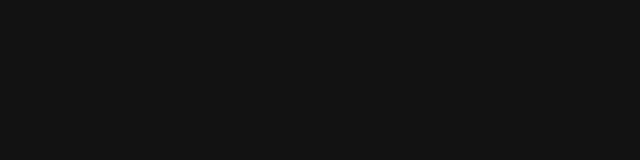
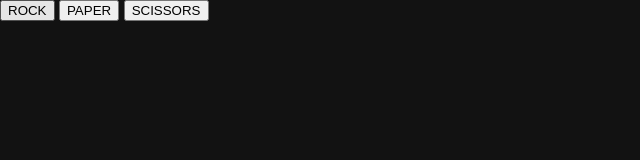
Before and after one commit to sosaian/Odin-rps, a plain HTML site: page index.html in a window 1280 px wide. Shown: the whole page, without its empty margins (0-640 px from the left). Drawn offline with Linux system fonts and the light colour scheme.

Commit message:
Add buttons in HTML file

```diff
--- a/index.html
+++ b/index.html
@@ -9,5 +9,8 @@
     <title>Rock Paper Scissors | The Odin Project</title>
 </head>
 <body>
+    <button id="Rock" class="rps">ROCK</button>
+    <button id="Paper" class="rps">PAPER</button>
+    <button id="Scissors" class="rps">SCISSORS</button>
 </body>
 </html>
```
